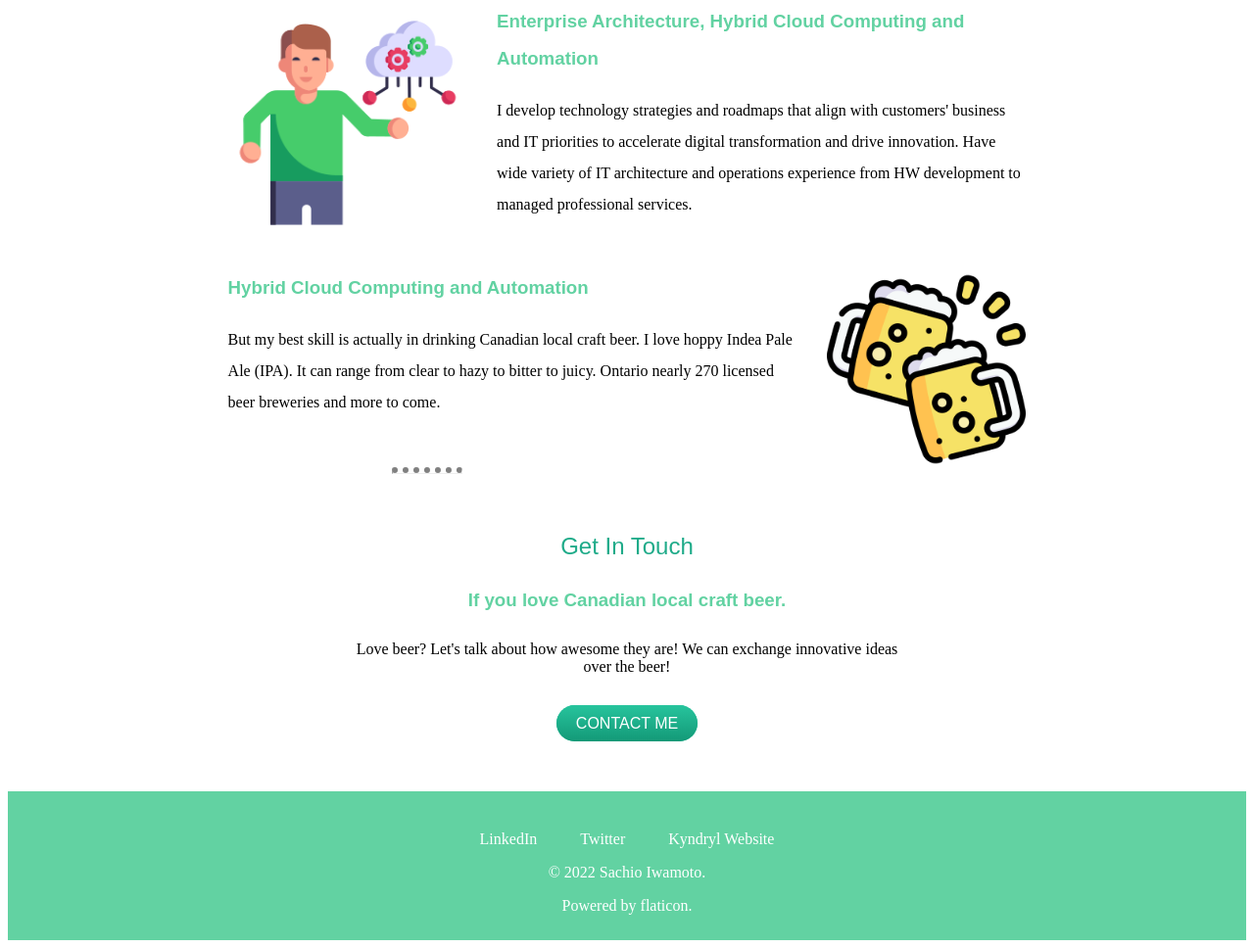
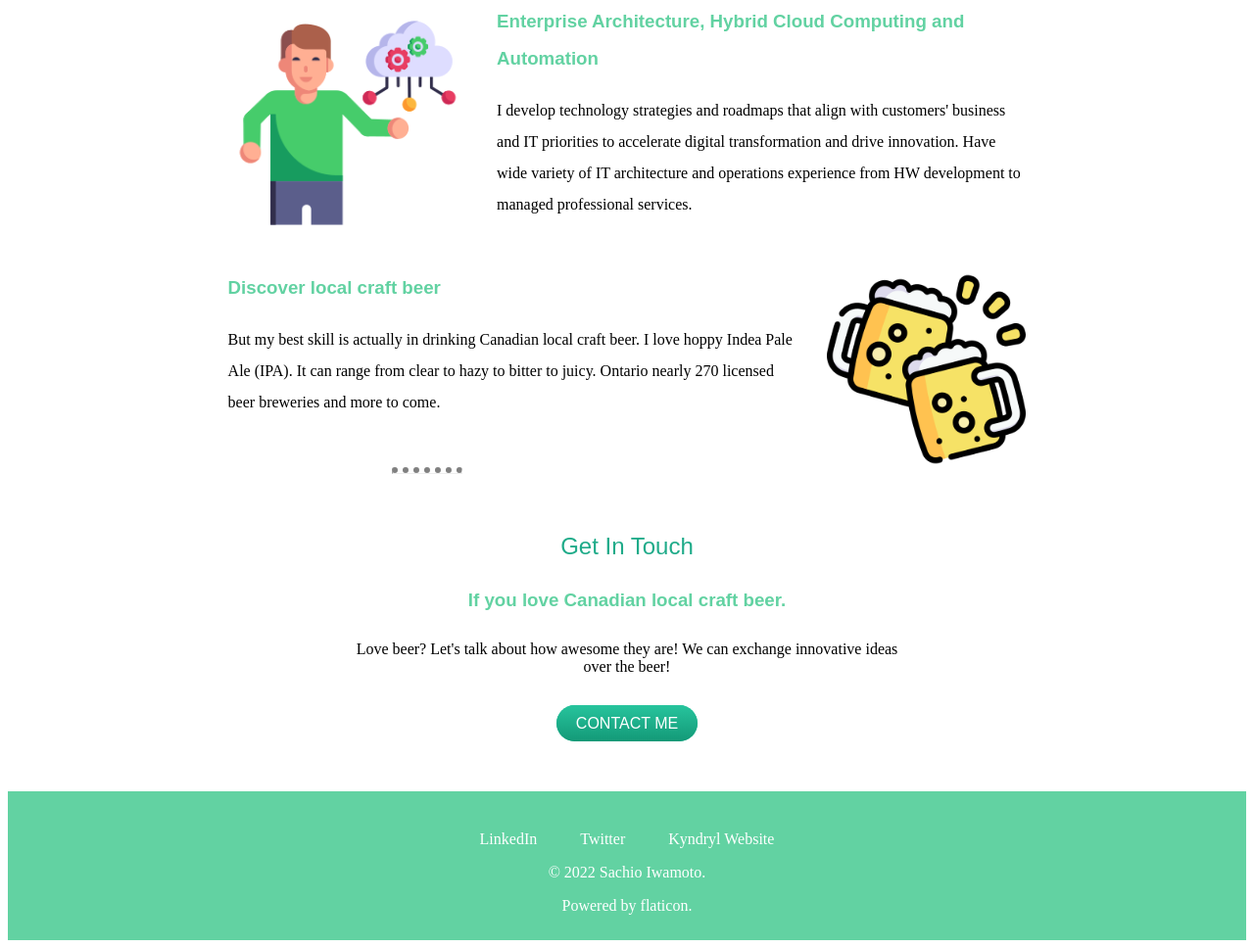
Before and after one commit to sachioiwamoto/my-site, a plain HTML site: page index.html in a window 1280 px wide. Shown: the part 1240-2208 px from the top of the page at 98% size. Drawn offline with Linux system fonts and the light colour scheme.

Commit message:
Update title of skills in index.html

```diff
--- a/index.html
+++ b/index.html
@@ -33,7 +33,7 @@
       </div>
       <div class="skill-row">
         <img class="beer-img" src="images/beer.png" alt="beer">
-        <h3>Hybrid Cloud Computing and Automation</h3>
+        <h3>Discover local craft beer</h3>
         <p>But my best skill is actually in drinking Canadian local craft beer. I love hoppy Indea Pale Ale (IPA). It can range from clear to hazy to bitter to juicy. Ontario nearly 270 licensed beer breweries and more to come.</p>
       </div>
     </div>
```
